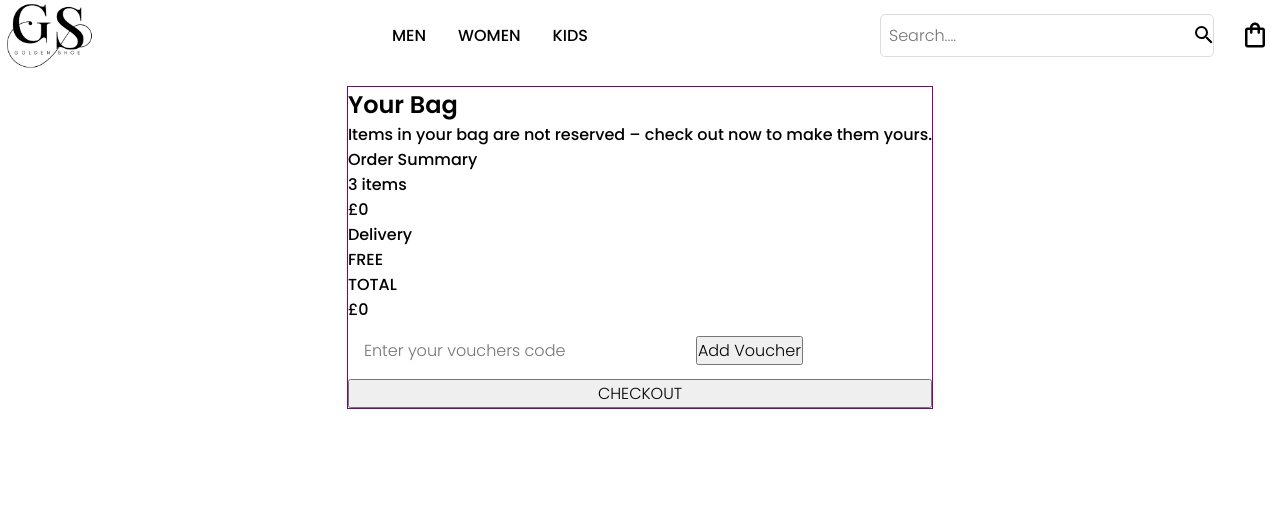
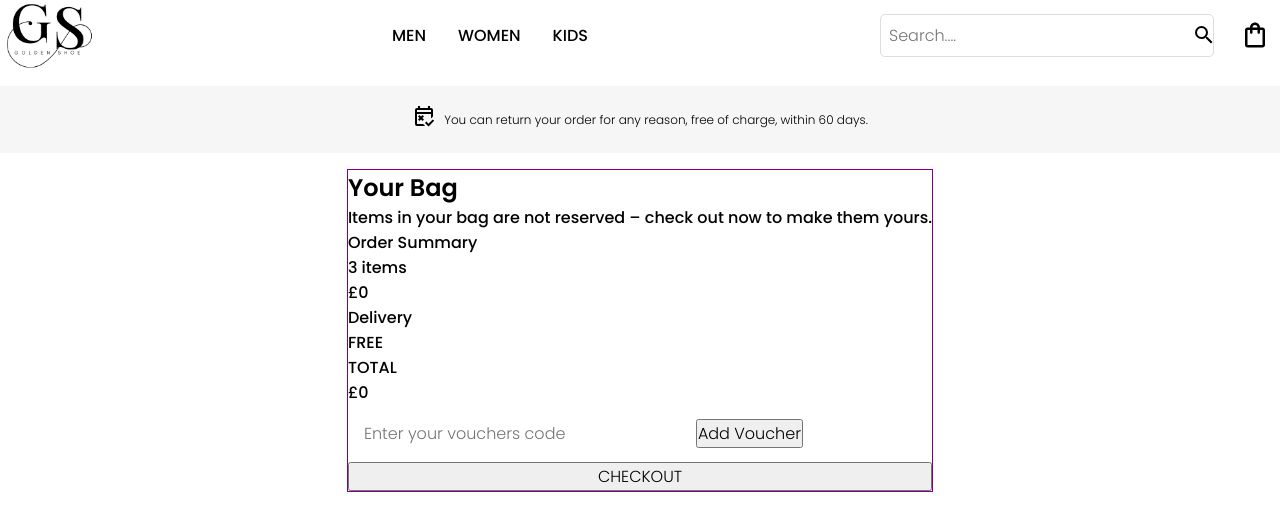
Before and after one commit to musayuksel/golden-shoe, a React (Create React App) app in the folder client/: page /cart in a window 1280 px wide. Shown: the top 530 px of the page. Built offline with nearby package versions, Linux system fonts and the light colour scheme.

Commit message:
feat:Add return explanation to Cart

```diff
--- a/client/src/components/Cart.js
+++ b/client/src/components/Cart.js
@@ -5,6 +5,7 @@ import updateStockAmount from "../utils/updateStockAmount";
 import CartItem from "./CartItem";
 import LoadingAnimation from "./LoadingAnimation";
 import { applyVoucher, findTotalPrice } from "../utils/cartHelperFucntions";
+import { MdOutlineFreeCancellation } from "react-icons/md";
 
 export default function Cart() {
 	const [cartItems, setCartItems] = useState([]);
@@ -60,6 +61,13 @@ export default function Cart() {
 	return (
 		<>
 			<LoadingAnimation isLoading={isSubmitting} />
+			<div style={{ width: "100%" }}>
+				<p className="cancel-slider">
+					<span>{<MdOutlineFreeCancellation />}</span>
+					You can return your order for any reason, free of charge, within 60
+					days.
+				</p>
+			</div>
 			<section className="cart-page">
 				<article className="cart-header">
 					<h2>Your Bag</h2>
```
